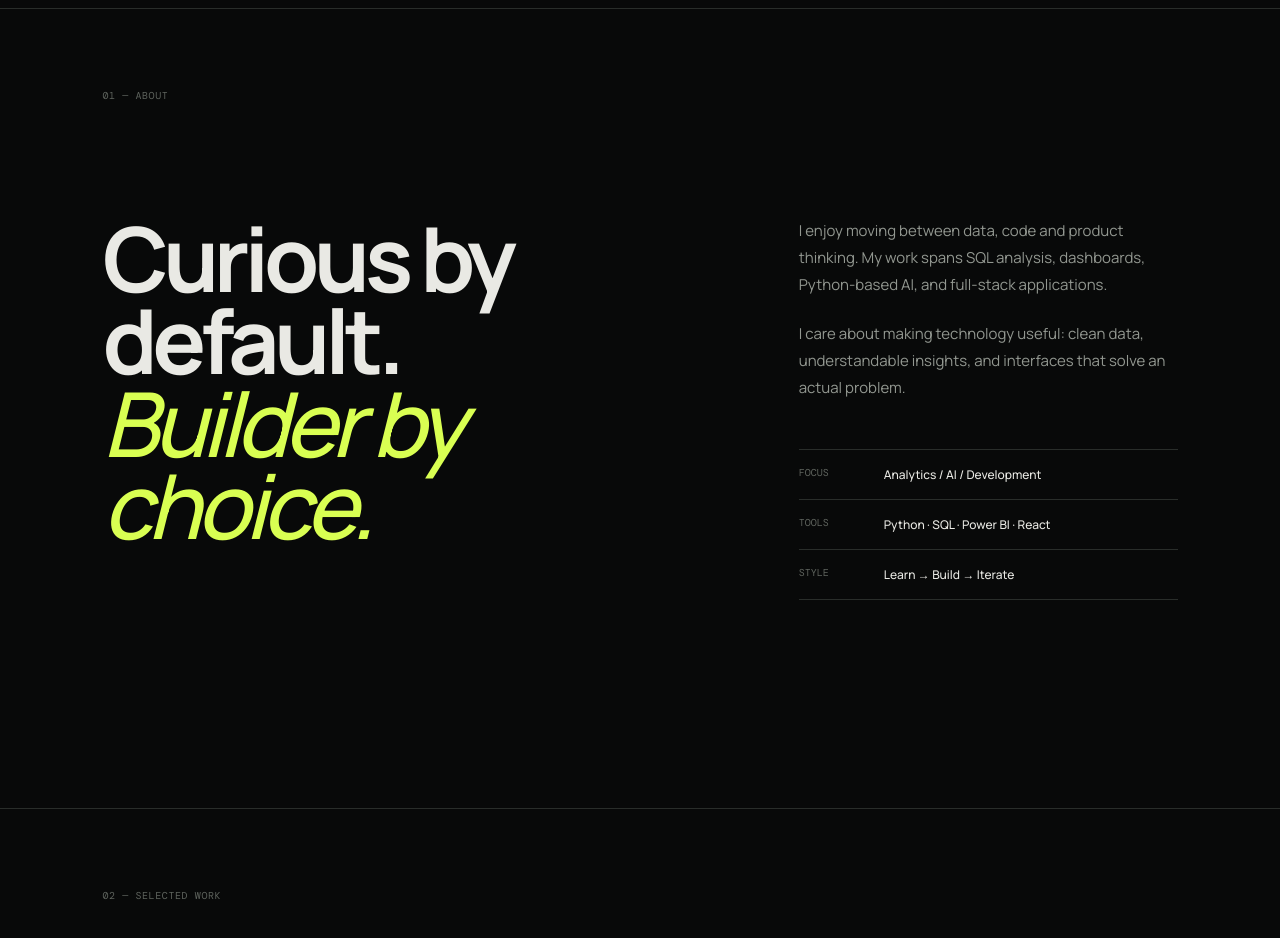
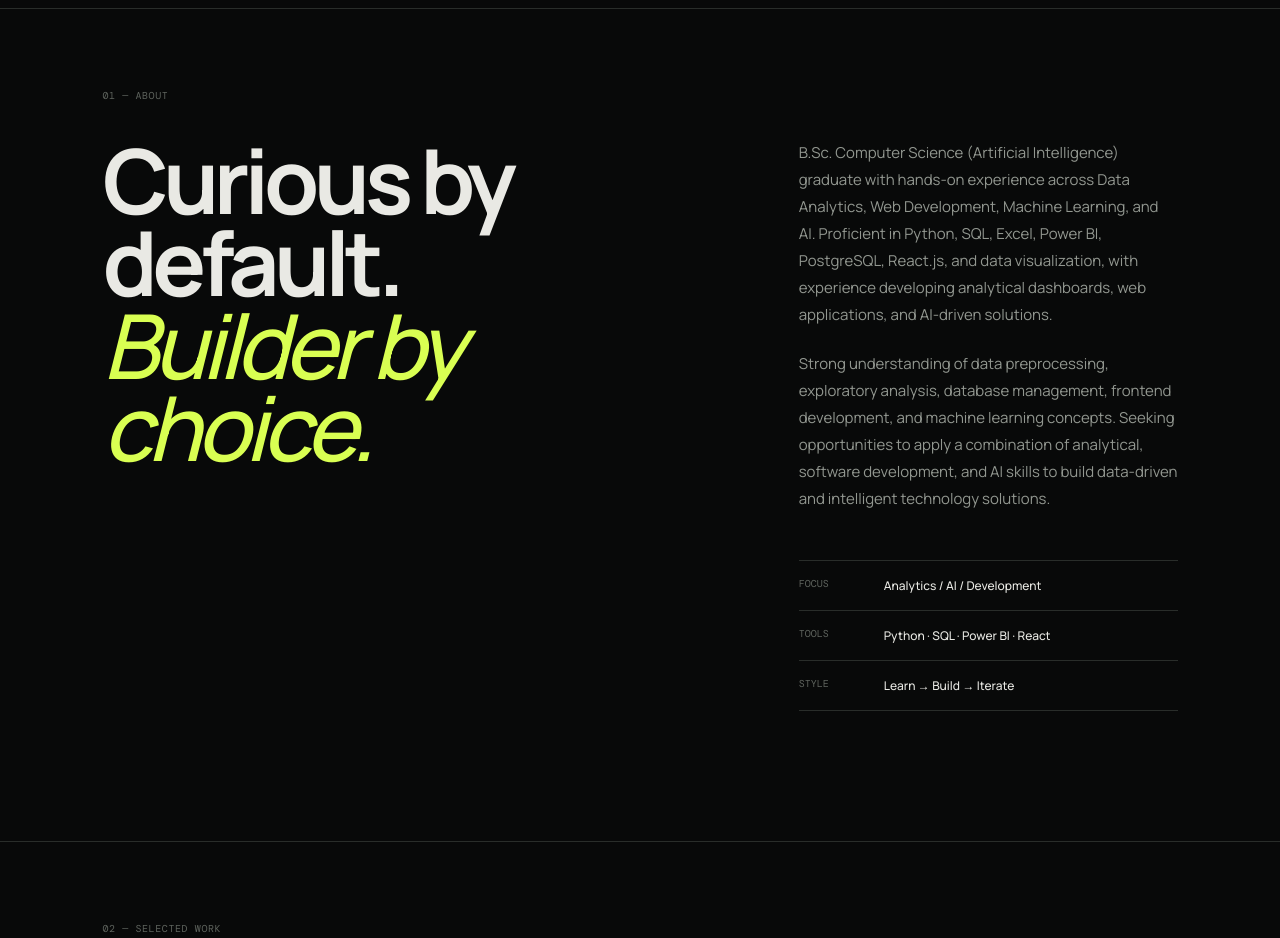
Before and after one commit to shanthaprabhu-sky/Portfolio_2, a plain HTML site: page index.html in a window 1280 px wide. Shown: the part 820-1758 px from the top of the page. Drawn offline with nearby package versions, Linux system fonts and the light colour scheme; animation ran at ten frames a second.

Commit message:
Revise 'about' section with education and skills
Updated the 'about' section with detailed educational background and skills.

```diff
--- a/index.html
+++ b/index.html
@@ -3,7 +3,7 @@
 <header class="nav"><a class="brand" href="#home"><span>SP</span><i></i></a><nav><a href="#about">01 / About</a><a href="#work">02 / Work</a><a href="#skills">03 / Stack</a><a href="#contact">04 / Contact</a></nav><a class="nav-cta" href="assets/resume.pdf" target="_blank">Resume ↗</a></header>
 <main id="home">
 <section class="hero section"><div class="hero-meta mono"><span>AVAILABLE FOR OPPORTUNITIES</span><span>INDIA / 2026</span></div><div class="hero-core"><p class="eyebrow"><span class="pulse"></span> DATA × AI × SOFTWARE</p><h1><span>I turn</span><span class="accent">data</span><span>into things.</span></h1><p class="hero-copy">I'm <strong>Shantha Prabhu V</strong> — a technology professional building analytical products, AI systems and practical web experiences.</p><div class="hero-actions"><a class="button" href="#work">Explore the work <span>↓</span></a><a class="text-link" href="https://github.com/shanthaprabhu-sky" target="_blank">GitHub ↗</a></div></div><div class="hero-terminal mono"><div><b>01</b> booting.shantha()</div><div><b>02</b> loading <span id="terminalWords">SQL</span><span class="caret">_</span></div><div><b>03</b> projects: <span>04</span></div><div><b>04</b> status: <strong>ONLINE</strong></div></div><div class="scroll-hint mono">SCROLL TO TRACE THE SIGNAL ↓</div></section>
-<section id="about" class="section about"><div class="section-index mono">01 — ABOUT</div><div class="about-grid"><h2>Curious by default.<br><em>Builder by choice.</em></h2><div class="about-text"><p>I enjoy moving between data, code and product thinking. My work spans SQL analysis, dashboards, Python-based AI, and full-stack applications.</p><p>I care about making technology useful: clean data, understandable insights, and interfaces that solve an actual problem.</p><div class="facts"><div><span>FOCUS</span><strong>Analytics / AI / Development</strong></div><div><span>TOOLS</span><strong>Python · SQL · Power BI · React</strong></div><div><span>STYLE</span><strong>Learn → Build → Iterate</strong></div></div></div></div></section>
+<section id="about" class="section about"><div class="section-index mono">01 — ABOUT</div><div class="about-grid"><h2>Curious by default.<br><em>Builder by choice.</em></h2><div class="about-text"><p>B.Sc. Computer Science (Artificial Intelligence) graduate with hands-on experience across Data Analytics, Web Development, Machine Learning, and AI. Proficient in Python, SQL, Excel, Power BI, PostgreSQL, React.js, and data visualization, with experience developing analytical dashboards, web applications, and AI-driven solutions.</p><p>Strong understanding of data preprocessing, exploratory analysis, database management, frontend development, and machine learning concepts. Seeking opportunities to apply a combination of analytical, software development, and AI skills to build data-driven and intelligent technology solutions.</p><div class="facts"><div><span>FOCUS</span><strong>Analytics / AI / Development</strong></div><div><span>TOOLS</span><strong>Python · SQL · Power BI · React</strong></div><div><span>STYLE</span><strong>Learn → Build → Iterate</strong></div></div></div></div></section>
 <section id="work" class="section work"><div class="section-index mono">02 — SELECTED WORK</div><div class="work-intro"><h2>Four problems.<br><em>Four ways to build.</em></h2><p class="mono">CLICK A PROJECT TO INTERACT</p></div><div class="project-list">
 <article class="project-card active"><div class="project-top"><span>01</span><span>ANALYTICS</span></div><div class="project-main"><div><h3>Retail Business<br><em>Analytics Dashboard</em></h3><p>Turning multi-source retail data into decision-ready KPIs and trends.</p><div class="tags"><span>PostgreSQL</span><span>Python</span><span>Superset</span></div></div><div class="project-visual retail"><div class="mini">REVENUE <b>↑ 24%</b>　 ORDERS <b>12.8K</b></div><div class="bars"><i style='height:34%'></i><i style='height:52%'></i><i style='height:43%'></i><i style='height:68%'></i><i style='height:58%'></i><i style='height:82%'></i><i style='height:72%'></i><i style='height:94%'></i></div><small>2022 ───────── 2024</small></div></div><div class="detail"><span>01 / SIGNAL</span><p>24 months of retail sales across 15+ product categories, transformed through SQL and modeled for interactive KPI reporting.</p></div></article>
 <article class="project-card"><div class="project-top"><span>02</span><span>SQL / INSIGHT</span></div><div class="project-main"><div><h3>Pizza Sales<br><em>Analysis</em></h3><p>Finding patterns hiding inside 48,000+ transactions.</p><div class="tags"><span>MySQL</span><span>CTE</span><span>Windows</span></div></div><div class="project-visual sql mono"><div><b>SELECT</b> product, SUM(revenue)</div><div><b>FROM</b> orders</div><div><b>GROUP BY</b> product</div><div class="result">→ TOP_SELLER = PEPPERONI</div><div class="sqlbars"><i></i><i></i><i></i><i></i><i></i></div></div></div><div class="detail"><span>02 / SIGNAL</span><p>Used JOINs, CTEs, window functions, aggregates and subqueries to surface top products, peak periods and revenue drivers.</p></div></article>
```
